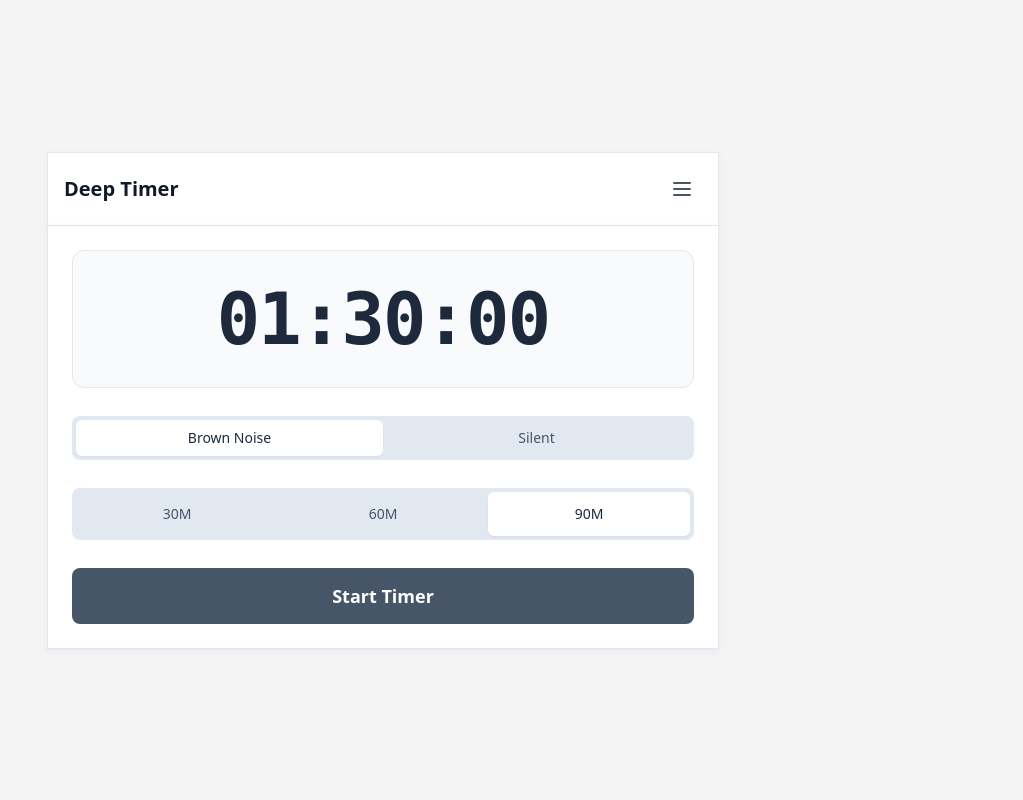
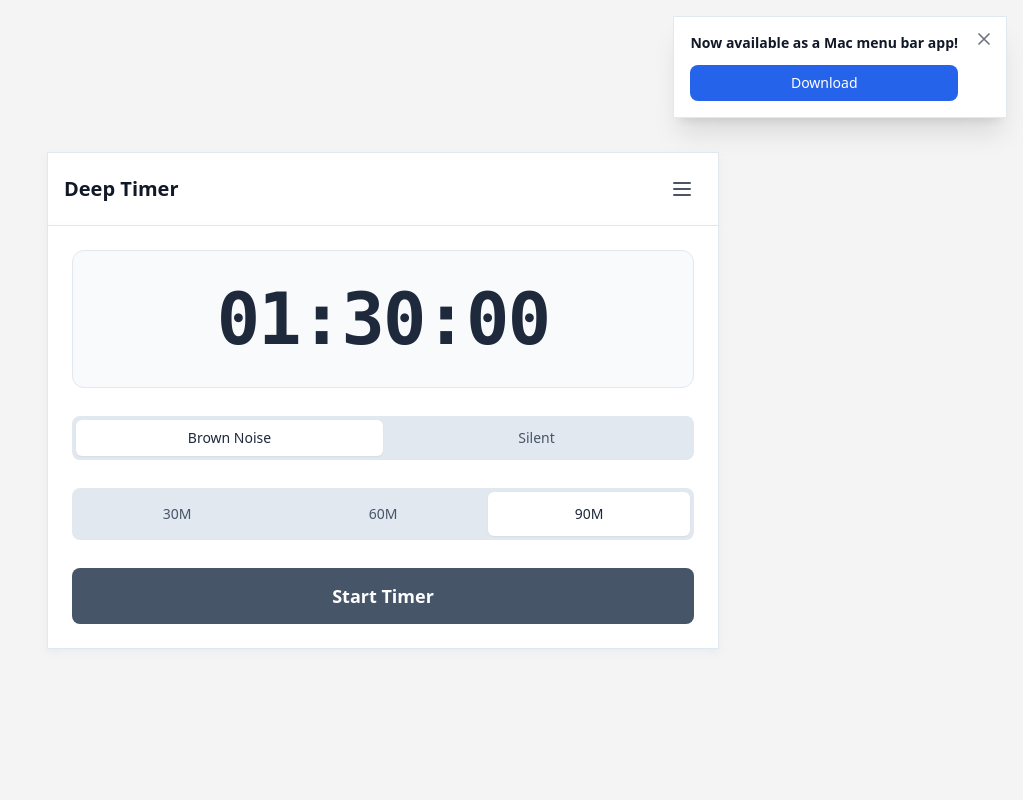
Before and after one commit to josh-may/timer-bud, a Next.js app: page / in a window 1280 px wide. Shown: the top 800 px of the page, without its empty margins (257-1280 px from the left). Built offline with nearby package versions, Linux system fonts and the light colour scheme; no server answers.

Commit message:
lazy commit

```diff
--- a/pages/index.js
+++ b/pages/index.js
@@ -12,6 +12,7 @@ export default function Home() {
   const [isDarkMode, setIsDarkMode] = useState(true);
   const [useNoise, setUseNoise] = useState(true);
   const [isMenuOpen, setIsMenuOpen] = useState(false);
+  const [showBanner, setShowBanner] = useState(true);
 
   useEffect(() => {
     brownNoiseRef.current = new Audio(process.env.NEXT_PUBLIC_BROWN_NOISE_URL);
@@ -29,7 +30,18 @@ export default function Home() {
       savedTheme === "dark" || (!savedTheme && prefersDark);
     setIsDarkMode(initialDarkMode);
     document.documentElement.classList.toggle("dark", initialDarkMode);
+
+    // Check if banner was dismissed
+    const bannerDismissed = localStorage.getItem("macBannerDismissed");
+    if (bannerDismissed) {
+      setShowBanner(false);
+    }
   }, []);
+
+  const dismissBanner = () => {
+    setShowBanner(false);
+    localStorage.setItem("macBannerDismissed", "true");
+  };
 
   // Close menu when clicking outside
   useEffect(() => {
@@ -154,6 +166,62 @@ export default function Home() {
       </Head>
 
       <div className={`${isDarkMode ? "bg-zinc-950" : "bg-zinc-100"}`}>
+        {/* Mac App Banner - Fixed to top right */}
+        {showBanner && (
+          <div className="fixed top-4 right-4 z-50 max-w-sm animate-slide-in">
+            <div
+              className={`p-4 relative ${
+                isDarkMode
+                  ? "bg-zinc-900/95 border border-zinc-800 shadow-xl"
+                  : "bg-white border border-slate-200 shadow-xl"
+              }`}
+            >
+              <button
+                onClick={dismissBanner}
+                className={`absolute top-2 right-2 p-1 rounded-lg transition-colors ${
+                  isDarkMode
+                    ? "text-zinc-400 hover:text-white hover:bg-zinc-800/50"
+                    : "text-gray-500 hover:text-gray-900 hover:bg-gray-200/50"
+                }`}
+                aria-label="Dismiss"
+              >
+                <svg
+                  className="w-5 h-5"
+                  fill="none"
+                  viewBox="0 0 24 24"
+                  stroke="currentColor"
+                >
+                  <path
+                    strokeLinecap="round"
+                    strokeLinejoin="round"
+                    strokeWidth={2}
+                    d="M6 18L18 6M6 6l12 12"
+                  />
+                </svg>
+              </button>
+              <div className="flex flex-col gap-3 pr-8">
+                <p
+                  className={`font-semibold text-sm ${
+                    isDarkMode ? "text-white" : "text-gray-900"
+                  }`}
+                >
+                  Now available as a Mac menu bar app!
+                </p>
+                <a
+                  href="https://github.com/josh-may/deep-timer-for-mac-os/releases/download/v1.0/DeepTimer-1.0.dmg"
+                  className={`px-4 py-2 rounded-lg font-medium text-sm transition-colors text-center ${
+                    isDarkMode
+                      ? "bg-blue-600 hover:bg-blue-500 text-white"
+                      : "bg-blue-600 hover:bg-blue-700 text-white"
+                  }`}
+                >
+                  Download
+                </a>
+              </div>
+            </div>
+          </div>
+        )}
+
         <main className="min-h-screen flex flex-col items-center justify-start sm:justify-center p-4 pt-16 sm:pt-4">
           <div className="w-full max-w-2xl mx-auto">
             {/* Header Container */}
--- a/tailwind.config.js
+++ b/tailwind.config.js
@@ -15,6 +15,7 @@ module.exports = {
       animation: {
         "fade-in": "fade-in 0.3s ease-out",
         "fade-in-down": "fade-in-down 0.3s ease-out",
+        "slide-in": "slide-in 0.5s ease-out",
       },
       keyframes: {
         "fade-in": {
@@ -25,6 +26,10 @@ module.exports = {
           "0%": { opacity: "0", transform: "translate(-50%, -10px)" },
           "100%": { opacity: "1", transform: "translate(-50%, 0)" },
         },
+        "slide-in": {
+          "0%": { opacity: "0", transform: "translateX(100%)" },
+          "100%": { opacity: "1", transform: "translateX(0)" },
+        },
       },
     },
   },
```
